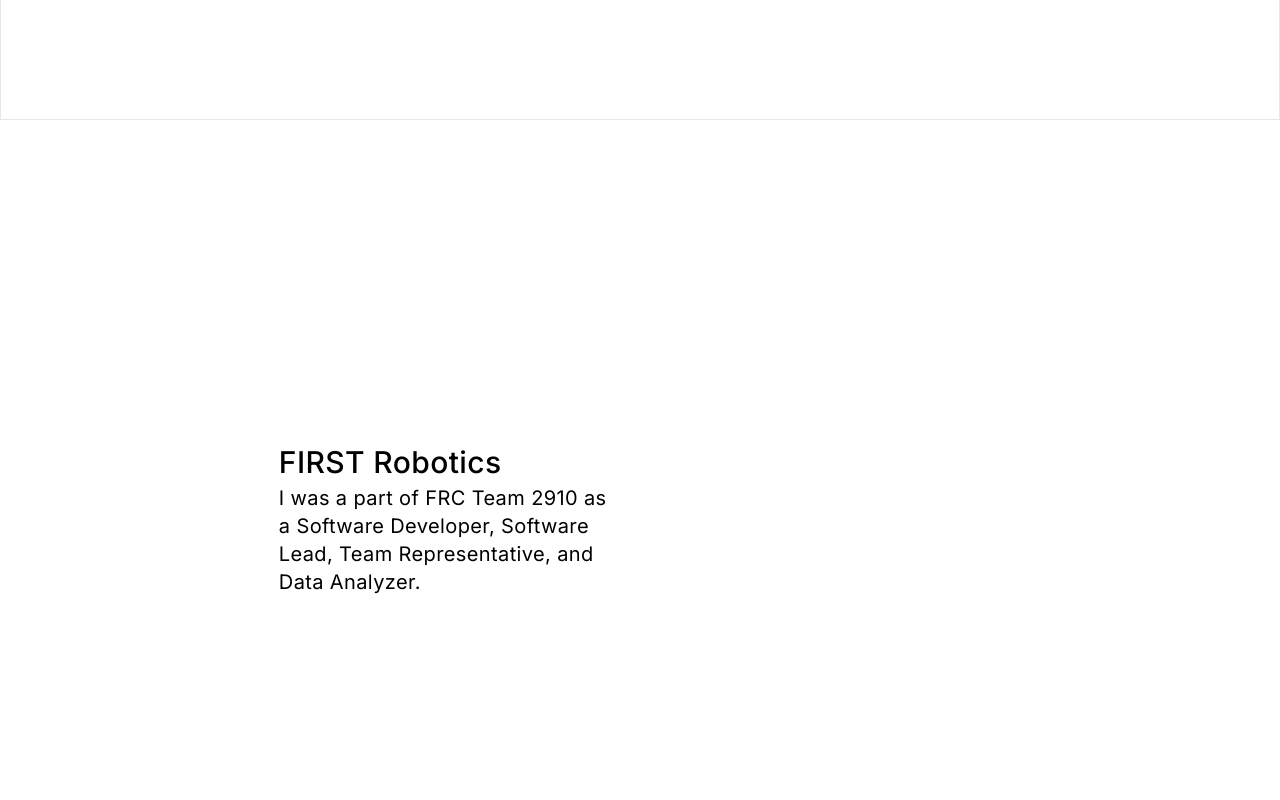
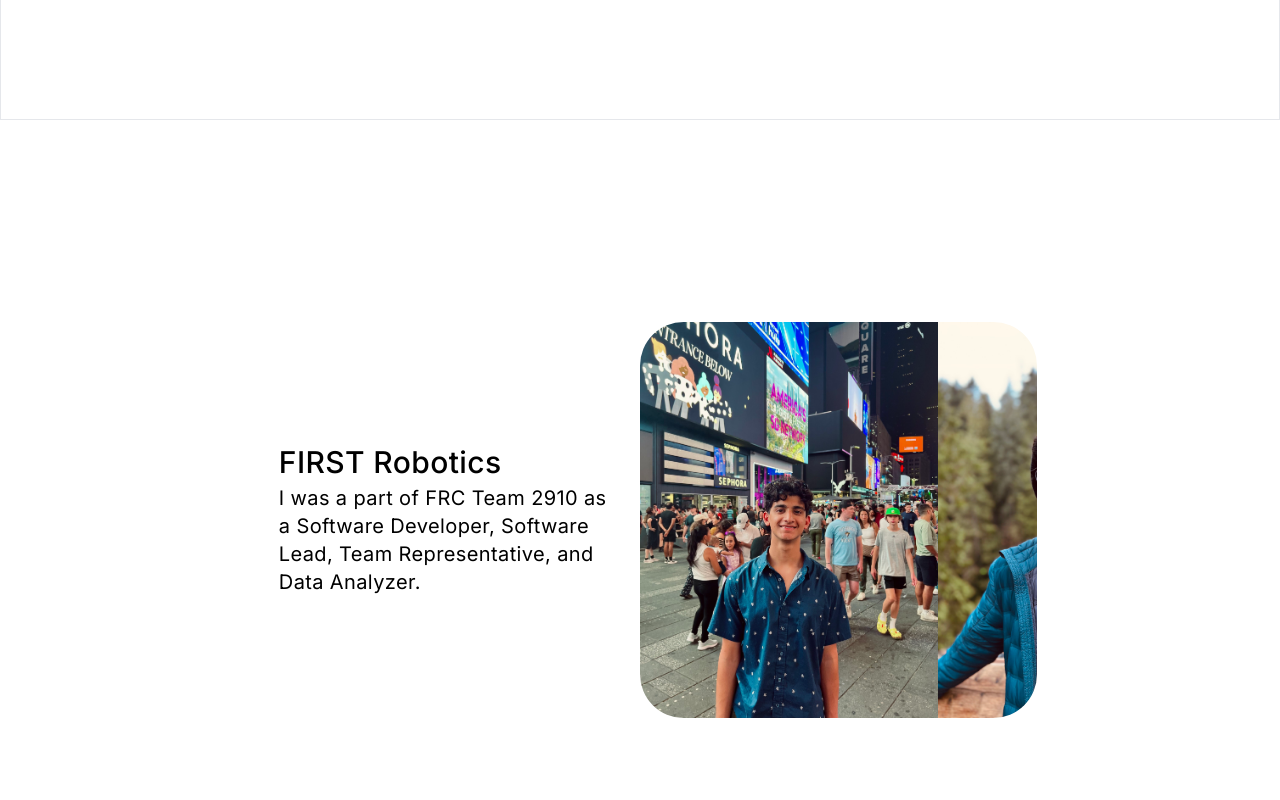
Before and after one commit to vedantgrover/VedantsPortfolio, a Next.js app: page / in a window 1280 px wide. Shown: the part 680-1480 px from the top of the page. Built offline with nearby package versions, Linux system fonts and the light colour scheme.

Commit message:
Adds images to side section

```diff
--- a/app/sections/AboutSection.tsx
+++ b/app/sections/AboutSection.tsx
@@ -1,17 +1,35 @@
-import {memo} from "react";
+'use client'
+
+import {memo, useRef} from "react";
 import AboutMeText from "@/app/components/AboutMeText";
+import Image from "next/image";
+import {useScroll, useTransform} from "framer-motion";
 
 const AboutSection = memo(() => {
     const aboutMeDetails: { title: string, description: string, image: string }[] = [
         {
             title: "FIRST Robotics",
             description: "I was a part of FRC Team 2910 as a Software Developer, Software Lead, Team Representative, and Data Analyzer.",
-            image: ""
+            image: "/me1.jpg"
+        }, {
+            title: "FIRST Robotics",
+            description: "I was a part of FRC Team 2910 as a Software Developer, Software Lead, Team Representative, and Data Analyzer.",
+            image: "/me.jpg"
         }
     ]
 
+    const targetRef = useRef(null);
+
+    const {scrollYProgress} = useScroll({container: targetRef, offset: ["start start", "end end"]})
+
+    const yTransforms = aboutMeDetails.map((_, index) =>
+        useTransform(scrollYProgress, [index / aboutMeDetails.length, (index + 1) / aboutMeDetails.length], ["0%", "-100%"])
+    )
+
+
     return (
-        <section id="about" style={{ height: `${aboutMeDetails.length * 100}vh`}} className="mt-0 static flex">
+        <section id="about" style={{height: `${aboutMeDetails.length * 100}vh`}} className="mt-0 static flex"
+                 ref={targetRef}>
             <div className="relative overflow-hidden w-1/2 h-full">
                 <div className="static w-full h-full">
                     {aboutMeDetails.map(detail => (
@@ -19,7 +37,21 @@ const AboutSection = memo(() => {
                     ))}
                 </div>
             </div>
-            <div className="float-none absolute overflow-visible box-border flex w-1/2 left-1/2 content-center items-center h-screen"></div>
+            <div className="sticky top-0 flex w-1/2 left-1/2 content-center items-center h-screen">
+                <div className="w-[31vw] h-[31vw] flex overflow-hidden rounded-[11%] z-[100]">
+                    {aboutMeDetails.map((detail, index) => (
+                        <Image
+                            key={index}
+                            src={detail.image}
+                            alt={detail.title}
+                            width={500}
+                            height={500}
+                            objectFit="cover"
+                            className="object-cover"
+                        />
+                    ))}
+                </div>
+            </div>
         </section>
     )
 })
```
